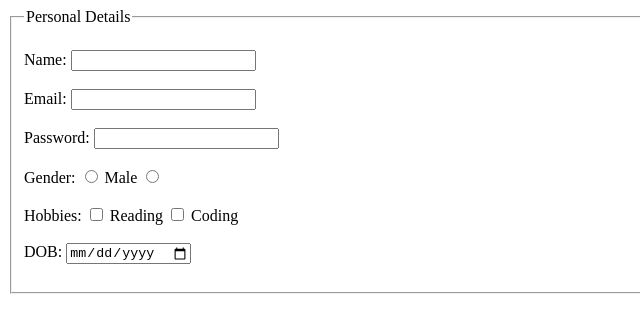
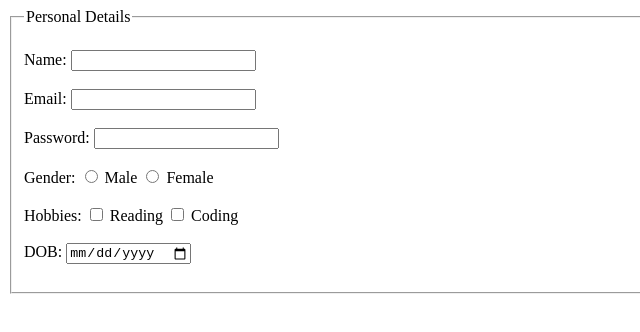
Before and after one commit to naseemahmedwd0921/wdw_0921, a plain HTML site: page ASSIGNMENT-15/index.html in a window 1280 px wide. Shown: the full height of the page, 0-640 px from the left. Drawn offline with Linux system fonts and the light colour scheme.

Commit message:
completed assignment-15

```diff
--- a/ASSIGNMENT-15/index.html
+++ b/ASSIGNMENT-15/index.html
@@ -35,7 +35,7 @@
                 <input type="radio" id="male" name="gender" value="male">
                 <label for="male">Male</label>
                 <input type="radio" id="female" name="gender" value="female">
-
+                <label for="female">Female</label>
             </div>
             <br>
 
```
